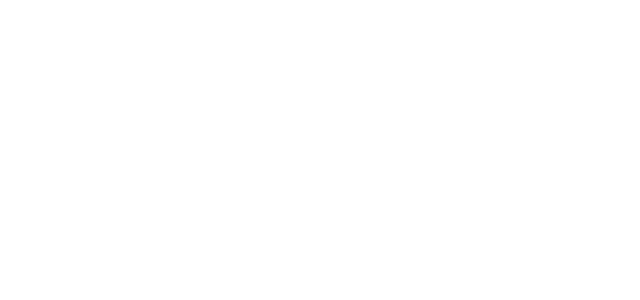
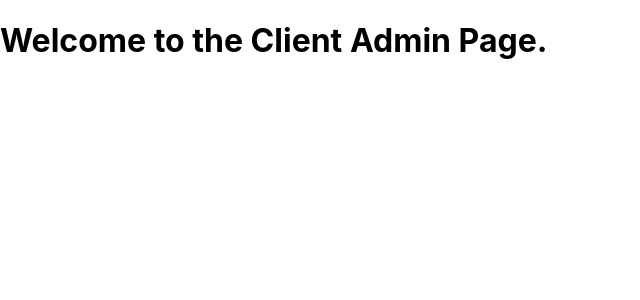
Before and after one commit to jedawson/java-practice, a React (Create React App) app in the folder amsfrontend/: page /clientAdmin in a window 1280 px wide. Before the commit this address had no page. Shown: the top 300 px of the page, without its empty margins (0-640 px from the left). Built offline with nearby package versions, Linux system fonts and the light colour scheme.

Commit message:
create client admin page

```diff
--- a/amsfrontend/src/App.tsx
+++ b/amsfrontend/src/App.tsx
@@ -11,6 +11,8 @@
       <Link to="/bankerAdmin"> Banker Admin Page</Link>
       <br />
       <Link to="clientLogin">Client Login Page</Link>
+      <br />
+      <Link to="clientAdmin">Client Admin Page</Link>
     </div>
   );
 }
--- a/amsfrontend/src/index.tsx
+++ b/amsfrontend/src/index.tsx
@@ -12,6 +12,7 @@
 import BankerPanLookup from './routes/BankerPanLookup';
 import BankerCreateCustomer from './routes/BankerCreateCustomer';
 import ClientLogin from './routes/ClientLogin';
+import ClientAdmin from './routes/ClientAdmin';
 
 ReactDOM.render(
   <React.StrictMode>
@@ -25,6 +26,7 @@
           <Route path="bankerPanLookup" element={<BankerPanLookup />} />
           <Route path="bankerCreateCustomer" element={<BankerCreateCustomer />} />
           <Route path="clientLogin" element={<ClientLogin />} />
+          <Route path="clientAdmin" element={<ClientAdmin />} />
         </Routes>
       </BrowserRouter>
     </Provider>
--- /dev/null
+++ b/amsfrontend/src/routes/ClientAdmin.tsx
@@ -0,0 +1,11 @@
+import { Link } from "react-router-dom";
+
+const ClientAdmin = () => {
+    return (
+        <div id="clientAdmin">
+            <h1>Welcome to the Client Admin Page.</h1>
+
+        </div>
+    )
+}
+export default ClientAdmin;
```
